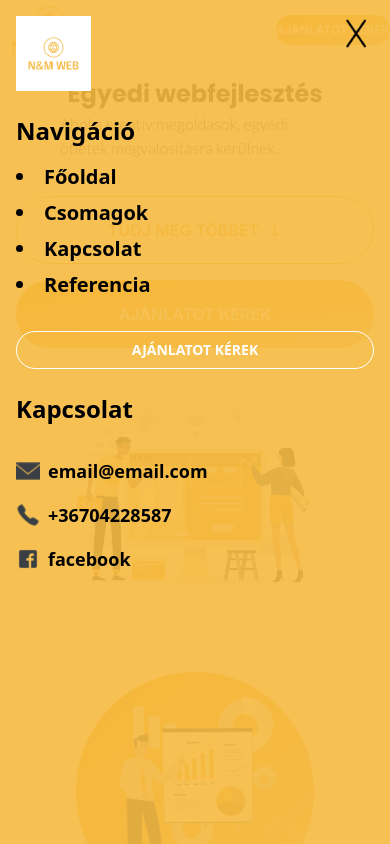
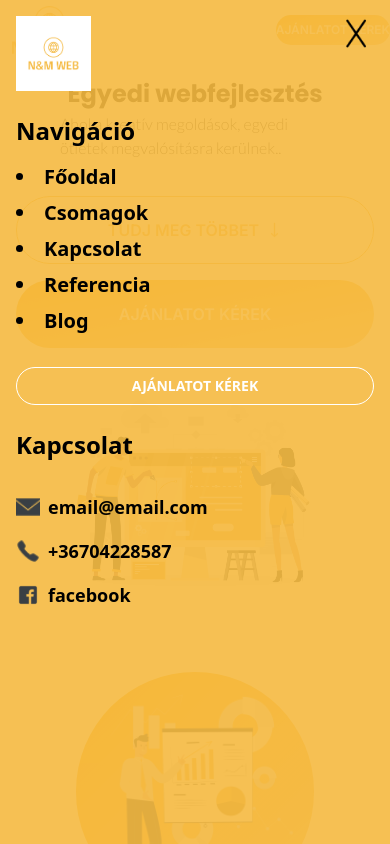
Before and after one commit to pentekmate/n-m-web-landing-page, a Next.js app: page / in a window 390 px wide. Both pictures are taken after a click on the button 360 px from the left and 30 px from the top of the page. Shown: the top 844 px of the page. Built offline with nearby package versions, Linux system fonts and the light colour scheme.

Commit message:
blog header

```diff
--- a/app/_Components/Navigation.tsx
+++ b/app/_Components/Navigation.tsx
@@ -96,6 +96,9 @@ export default function Navigation() {
               <li className="text-xl font-bold mb-2">
                 <Link href="/">Referencia</Link>
               </li>
+              <li className="text-xl font-bold mb-2">
+                <Link href="/blog">Blog</Link>
+              </li>
             </ul>
             <div className="text-white text-center items-center border-white inline-flex border rounded-full px-4 py-2 w-3/4 uppercase text-sm font-bold flex  justify-center w-full border cursor-pointer">
               <Link href="/contact">Ajánlatot kérek</Link>
```
